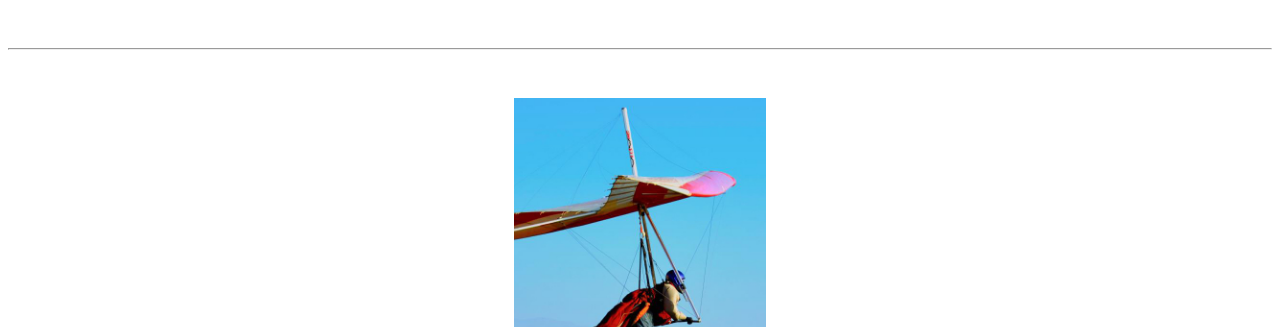
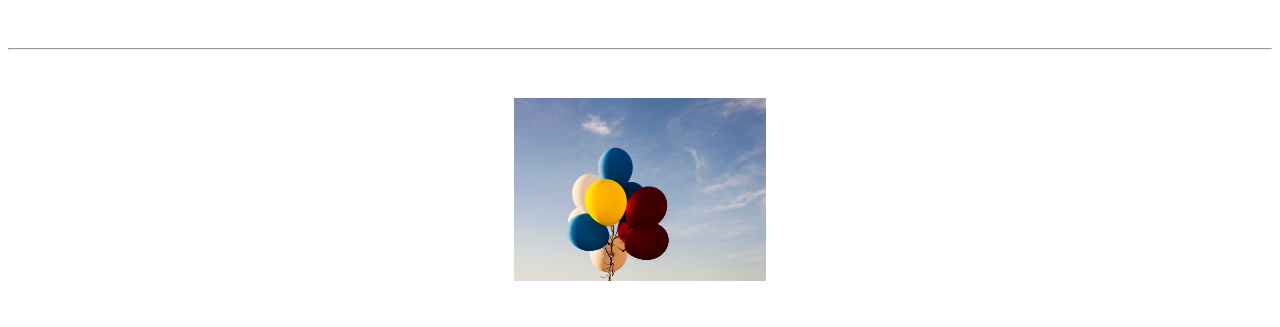
Before and after one commit to Hrithik2001/Hrithik2001.github.io, a plain HTML site: page resume.html in a window 1280 px wide. Shown: the top 327 px of the page. Drawn offline with Linux system fonts and the light colour scheme.

Commit message:
Update resume.html

```diff
--- a/resume.html
+++ b/resume.html
@@ -17,7 +17,7 @@
   <body>
     <hr>
 
-    <img src="images/headshot.jpg" alt="Hrithik's headshot" width="20%">
+    <img src="images/balloon.jfif" alt="Hrithik's headshot" width="20%">
 
     <h1>Hrithik</h1>
     <h4>Front-end and Back-end Developer</h4>
```
